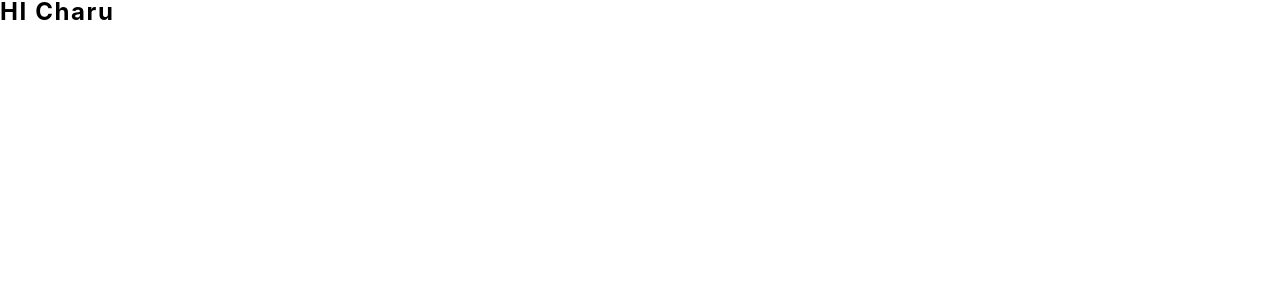
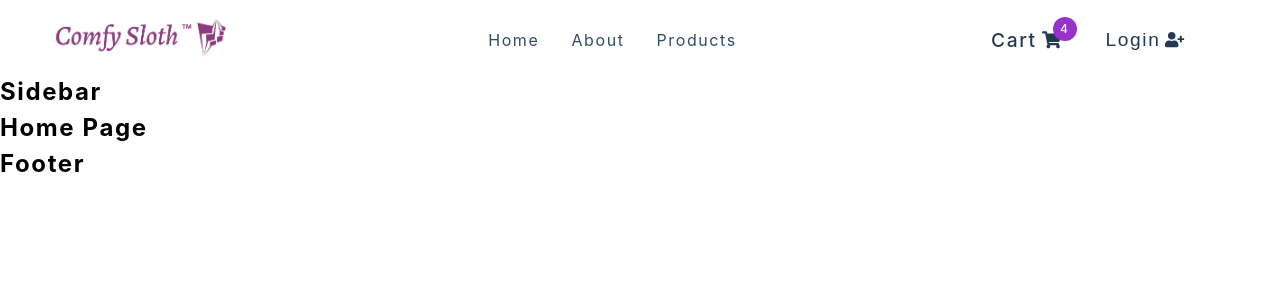
Before and after one commit to foolhardys/E-commerce, a React (Create React App) app: page / in a window 1280 px wide. Shown: the top 300 px of the page. Built offline with nearby package versions, Linux system fonts and the light colour scheme.

Commit message:
Basic Routing and Navbar UI

```diff
--- a/src/App.jsx
+++ b/src/App.jsx
@@ -1,10 +1,38 @@
 import React from 'react'
 import { BrowserRouter as Router, Switch, Route } from 'react-router-dom'
 import { Navbar, Sidebar, Footer } from './components'
+import { HomePage, AboutPage, AuthWrapper, CartPage, CheckoutPage, ErrorPage, PrivateRoute, ProductsPage, SingleProductPage } from './pages'
 
 
 function App() {
-  return <h4>HI Charu</h4>
+  return (
+    <Router>
+      <Navbar />
+      <Sidebar />
+      <Switch>
+        <Route exact path='/'>
+          <HomePage />
+        </Route>
+        <Route exact path='/about'>
+          <AboutPage />
+        </Route>
+        <Route exact path='/products'>
+          <ProductsPage />
+        </Route>
+        <Route exact path='/cart'>
+          <CartPage />
+        </Route>
+        <Route exact path='/products/:id' children={<SingleProductPage />} />
+        <Route exact path='/checkout'>
+          <CheckoutPage />
+        </Route>
+        <Route path='*'>
+          <ErrorPage />
+        </Route>
+      </Switch>
+      <Footer />
+    </Router>
+  )
 }
 
 export default App
--- a/src/components/CartButtons.jsx
+++ b/src/components/CartButtons.jsx
@@ -7,7 +7,20 @@ import { useCartContext } from '../context/cart_context'
 import { useUserContext } from '../context/user_context'
 
 const CartButtons = () => {
-  return <h4>cart buttons </h4>
+  return <Wrapper className='cart-btn-wrapper'>
+    <Link to='/cart' className='cart-btn' >
+      Cart
+      <span className="cart-container">
+        <FaShoppingCart />
+        <span className="cart-value">
+          4
+        </span>
+      </span>
+    </Link>
+    <button type="button" className='auth-btn'>
+      Login <FaUserPlus />
+    </button>
+  </Wrapper>
 }
 
 const Wrapper = styled.div`
@@ -17,12 +30,11 @@ const Wrapper = styled.div`
   width: 225px;
 
   .cart-btn {
-    color: var(--grey-1);
-    font-size: 1.5rem;
+    color: var(--grey-2);
+    font-weight: 500;
+    font-size: 1.2rem;
     letter-spacing: var(--spacing);
-    color: var(--grey-1);
     display: flex;
-
     align-items: center;
   }
   .cart-container {
@@ -54,9 +66,10 @@ const Wrapper = styled.div`
     align-items: center;
     background: transparent;
     border-color: transparent;
-    font-size: 1.5rem;
+    font-size: 1.2rem;
+    font-weight: 500;
     cursor: pointer;
-    color: var(--grey-1);
+    color: var(--grey-2);
     letter-spacing: var(--spacing);
     svg {
       margin-left: 5px;
--- a/src/components/Navbar.jsx
+++ b/src/components/Navbar.jsx
@@ -1,6 +1,6 @@
 import React from 'react'
 import styled from 'styled-components'
-import logo from '../assets/logo.svg'
+import logo from '../assets/logo.png'
 import { FaBars } from 'react-icons/fa'
 import { Link } from 'react-router-dom'
 import { links } from '../utils/constants'
@@ -9,7 +9,29 @@ import { useProductsContext } from '../context/products_context'
 import { useUserContext } from '../context/user_context'
 
 const Nav = () => {
-  return <h4>navbar</h4>
+  return <NavContainer>
+    <div className="nav-center">
+      <div className="nav-header">
+        <Link to='/'>
+          <img src={logo} alt="Comfy Sloth" />
+        </Link>
+        <button type="button" className='nav-toggle'>
+          <FaBars />
+        </button>
+      </div>
+      <ul className="nav-links">
+        {links.map((link) => {
+          const { id, text, url } = link
+          return <li key={id}>
+            <Link to={url} >
+              {text}
+            </Link>
+          </li>
+        })}
+      </ul>
+      <CartButtons />
+    </div>
+  </NavContainer>
 }
 
 const NavContainer = styled.nav`
@@ -28,7 +50,7 @@ const NavContainer = styled.nav`
     align-items: center;
     justify-content: space-between;
     img {
-      width: 175px;
+      width: 185px;
       margin-left: -15px;
     }
   }
--- a/src/components/Sidebar.jsx
+++ b/src/components/Sidebar.jsx
@@ -1,5 +1,5 @@
 import React from 'react'
-import logo from '../assets/logo.svg'
+import logo from '../assets/logo.png'
 import { Link } from 'react-router-dom'
 import { useProductsContext } from '../context/products_context'
 import { FaTimes } from 'react-icons/fa'
```
Also changed, not shown: src/assets/logo.png (added), src/assets/logo.svg (deleted).
